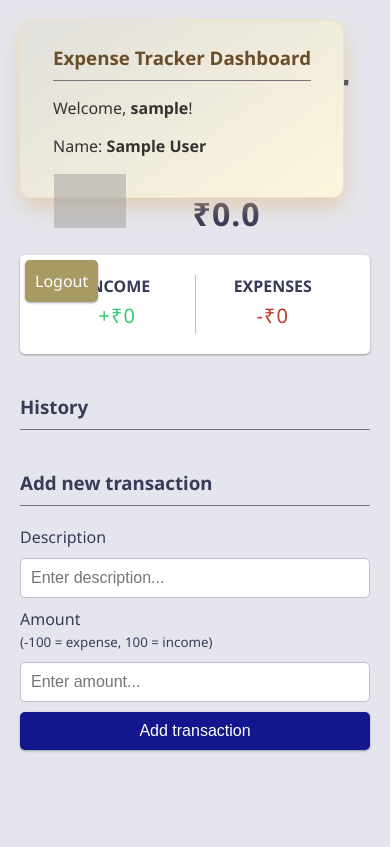
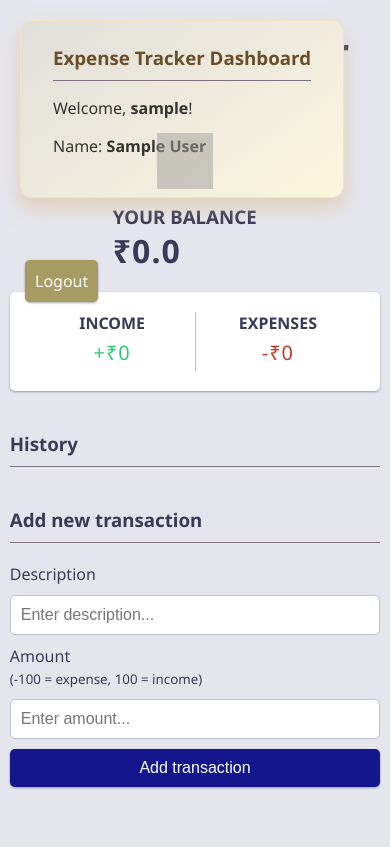
Before and after one commit to aphex18/Expense_Tracker, a Django app: page / in a window 390 px wide. Before the commit the page ends 752 px from the top, so only its background shows below. Run offline with Django 5.2, Linux system fonts and the light colour scheme; the visitor is signed in with stand-in values (Sample User, id 1); data comes from the database, SQL or seed files in the repository; data that the repository does not hold is empty; parts of the project's set-up code (start-up, migrations or seed data) failed here and were passed over; grey boxes are pictures that could not be loaded.

Commit message:
Add responsive styles for header and container in main.css

```diff
--- a/public/static/css/main.css
+++ b/public/static/css/main.css
@@ -211,3 +211,37 @@
 .notification-container p {
   margin: 0;
 }
+@media (max-width: 768px) {
+  body {
+    flex-direction: column;
+  }
+
+  .header {
+    order: -1; /* Moves dashboard to top */
+    width: 90%;
+    max-width: 350px;
+  }
+
+  .container {
+    order: 1; /* Main content after dashboard */
+  }
+}
+
+@media (max-width: 480px) {
+  .header {
+    order: -1;
+    width: 95%;
+    max-width: 350px;
+    flex-direction: column;
+    gap: 15px;
+  }
+
+  .header img {
+    width: 3.5rem;
+    height: 3.5rem;
+  }
+
+  .container {
+    width: 95%;
+  }
+}
```
